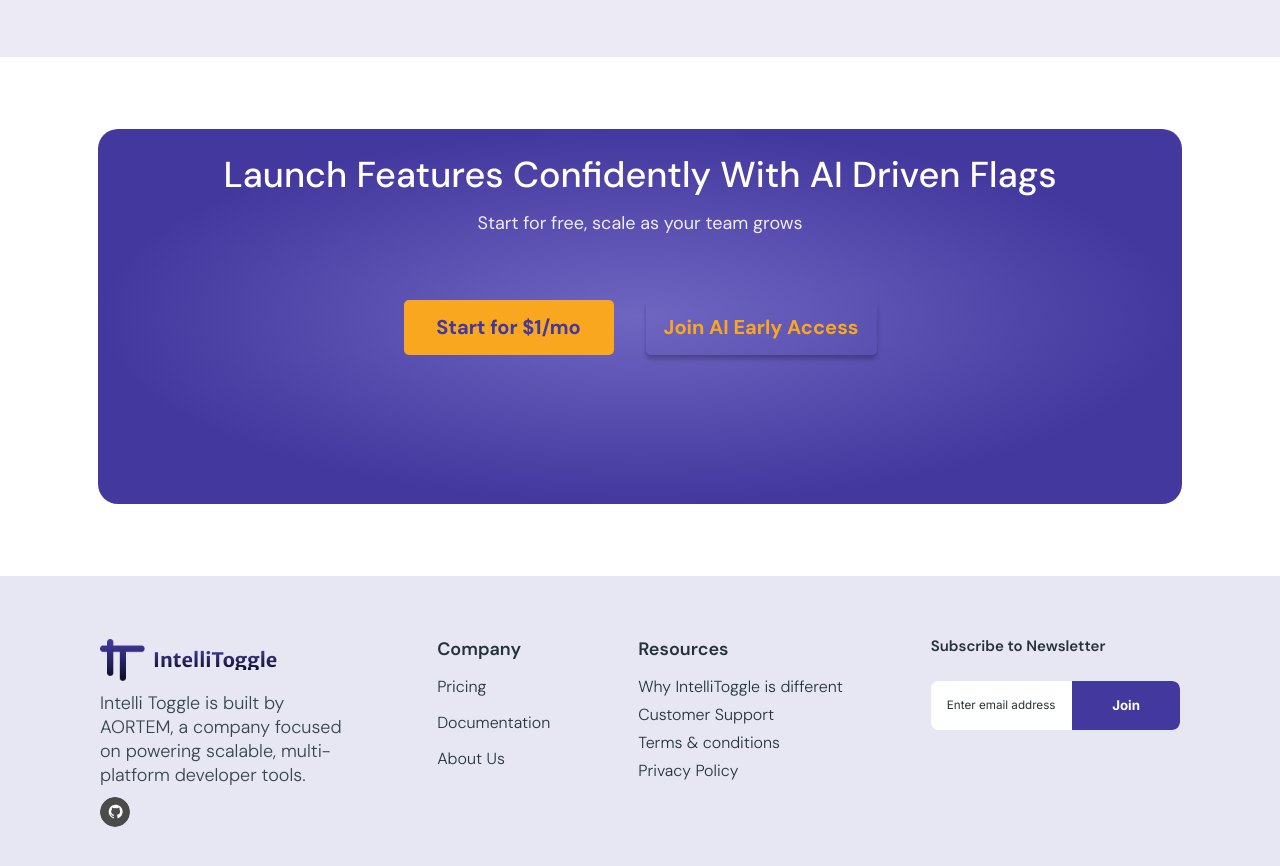
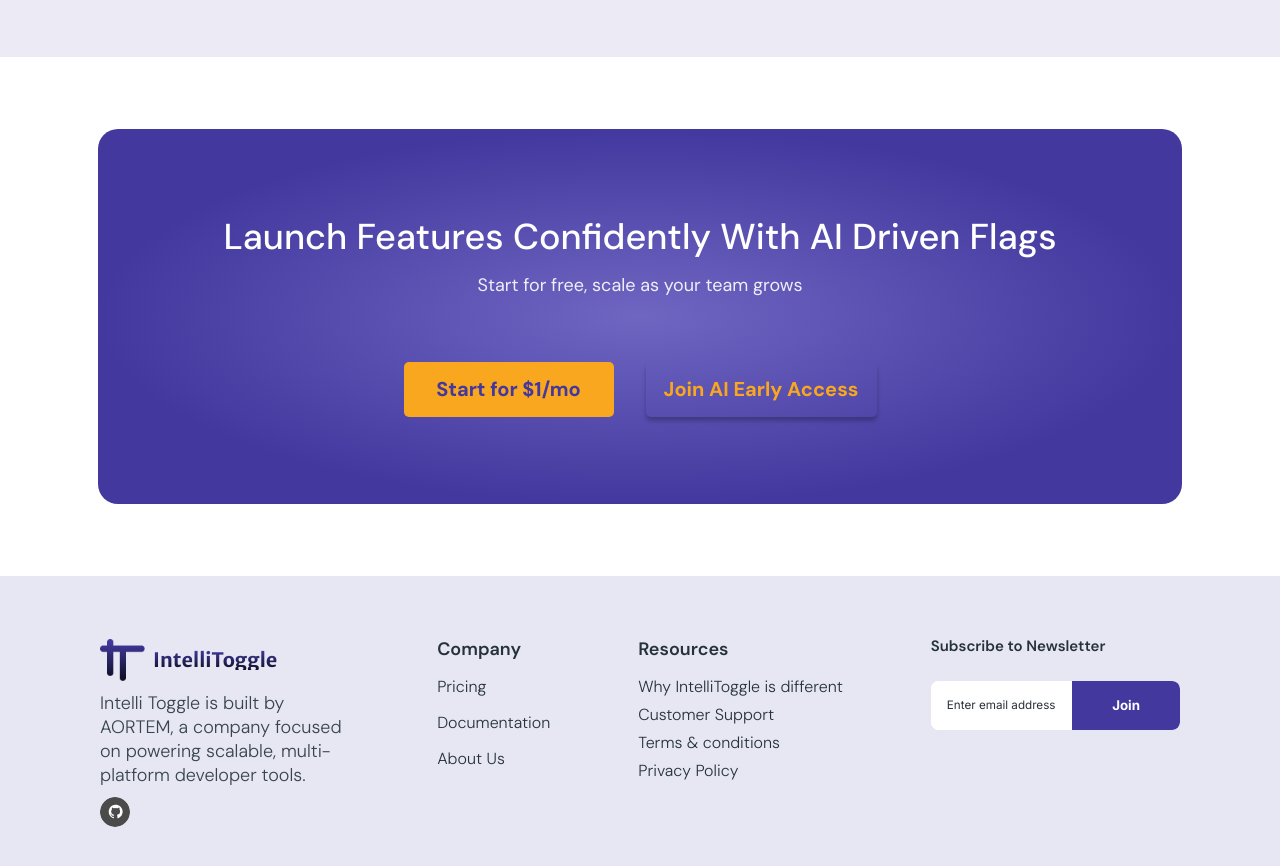
Before and after one commit to mabelare/intellitoggle, a Nuxt app: page / in a window 1280 px wide. Shown: the part 4940-5806 px from the top of the page. Built offline with nearby package versions, Linux system fonts and the light colour scheme; a web font is replaced by a local one.

Commit message:
Refactor TestimonialSection layout: adjust minimum height for improved responsiveness and update AppButton styling for better readability.

```diff
--- a/app/components/TestimonialSection.vue
+++ b/app/components/TestimonialSection.vue
@@ -51,7 +51,7 @@
       class="relative mx-auto rounded-[20px] bg-[radial-gradient(50%_50%_at_50%_50%,_#6F66C2_0%,_#42389E_100%)] lg:min-h-[375px] w-full max-w-[1243px] flex-col justify-center items-center"
     >
       <div
-        class="mx-auto h-full flex w-full flex-col justify-center items-center gap-10 text-center max-w-[896px] p-6 lg:gap-[48px]"
+        class="mx-auto lg:min-h-[375px] flex w-full flex-col justify-center items-center gap-10 text-center max-w-[896px] p-6 lg:gap-[48px]"
       >
         <div class="flex flex-col items-center gap-4">
           <h2
@@ -75,7 +75,10 @@
           >
             <span>Start for $1/mo</span>
           </AppButton>
-          <AppButton variant="cta-ghost" class="h-[55px] w-full sm:w-[231px] text-[20px]">
+          <AppButton
+            variant="cta-ghost"
+            class="h-[55px] w-full sm:w-[231px] text-[20px]"
+          >
             <span>Join AI Early Access</span>
           </AppButton>
         </div>
```
